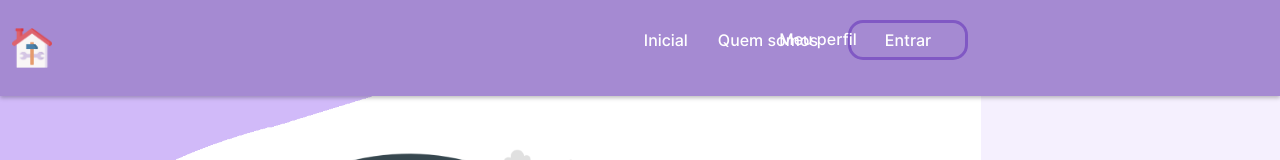
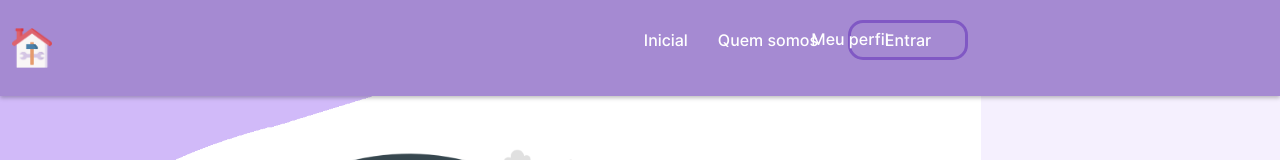
Before and after one commit to yasminwtr/ThePurpleHouse, a React (Create React App) app: page / in a window 1280 px wide. Shown: the top 160 px of the page. Built offline with nearby package versions, Linux system fonts and the light colour scheme.

Commit message:
Alinhamento de MEU PERFIL na header

```diff
--- a/src/components/Dropdown/index.js
+++ b/src/components/Dropdown/index.js
@@ -10,7 +10,7 @@ const DropdownProfile = () => {
   const [showDropdown, setShowDropdown] = useState(false);
   return (
     <>
-      <div className="dropdown-wrapper">
+      <ul className="dropdown-wrapper">
         <button onClick={setShowDropdown} className="trigger-button">
           Meu perfil
         </button>
@@ -33,7 +33,7 @@ const DropdownProfile = () => {
             Sair
           </Dropdown.Item>
         </ul>
-      </div>
+      </ul>
     </>
   )
 }
```
